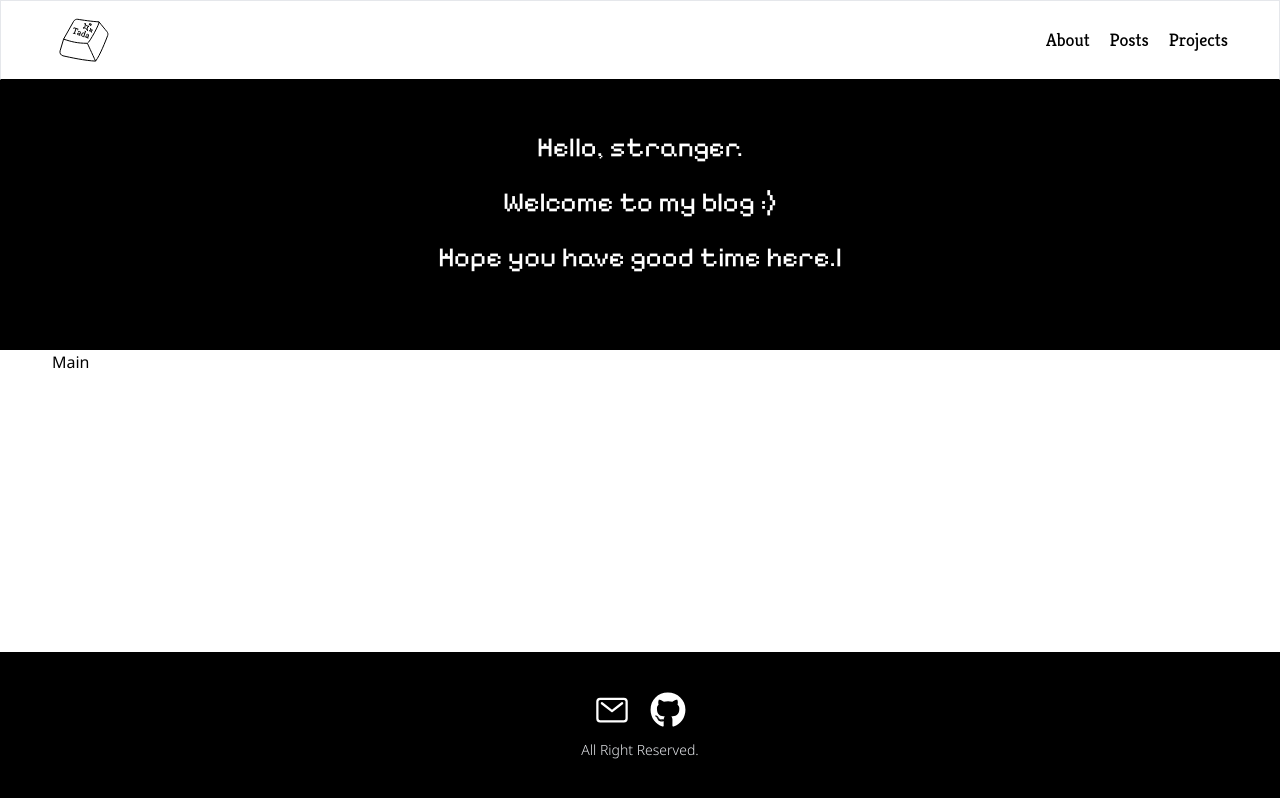
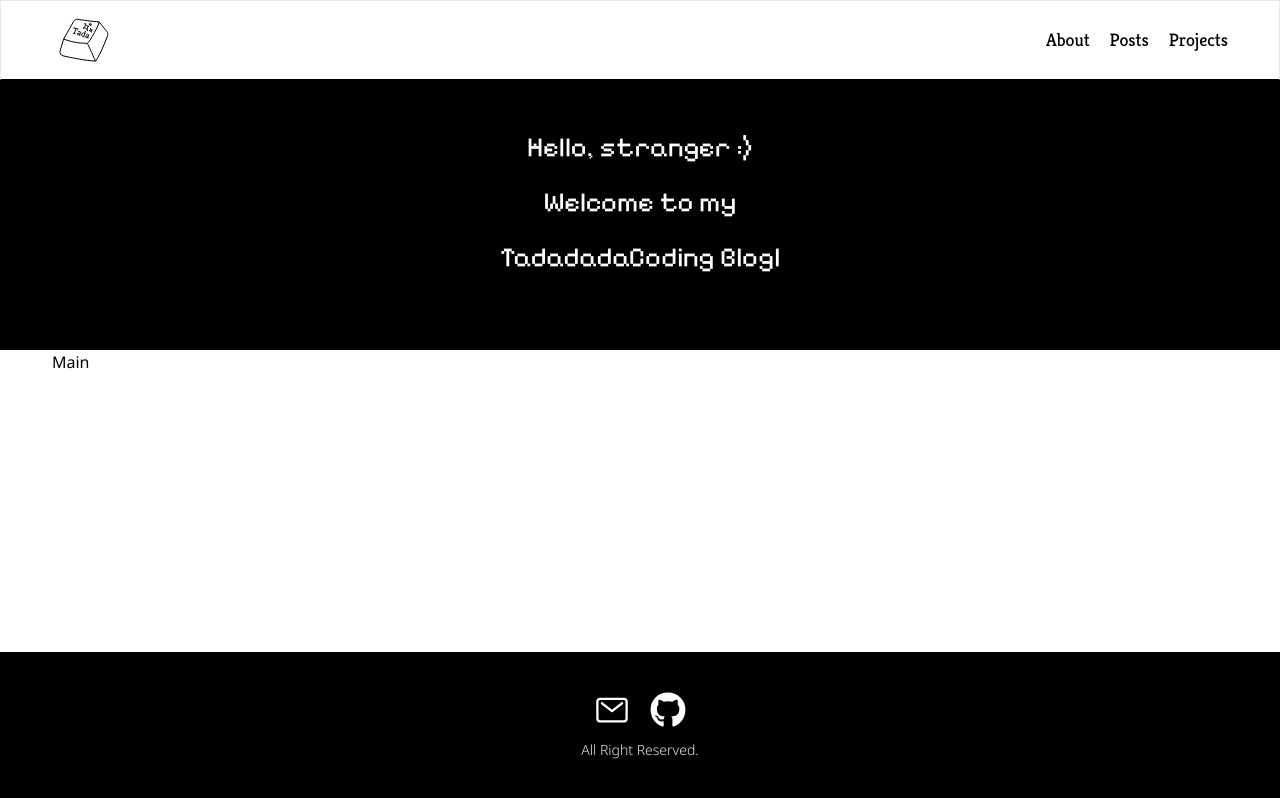
Before and after one commit to jiapril11/TadadadaCoding, a Next.js app: page / in a window 1280 px wide. Built offline with nearby package versions, Linux system fonts and the light colour scheme.

Commit message:
small changes

```diff
--- a/src/app/components/Header.tsx
+++ b/src/app/components/Header.tsx
@@ -13,7 +13,7 @@ export default function Header() {
       <WidthLayout className="flex justify-between items-center">
         <h1>
           <Link href={"/"}>
-            <Image src={logo} alt="로고" />
+            <Image src={logo} alt="로고" priority />
           </Link>
         </h1>
         <nav className={kreon.className}>
--- a/src/app/components/Home/MainBanner.tsx
+++ b/src/app/components/Home/MainBanner.tsx
@@ -22,7 +22,7 @@ export default function MainBanner() {
               lineHeight: "2",
             }}
             sequence={[
-              `Hello, stranger.\nWelcome to my blog :)\nHope you have good time here.`,
+              `Hello, stranger :)\nWelcome to my\nTadadadaCoding Blog`,
               10000,
               "",
             ]}
```
